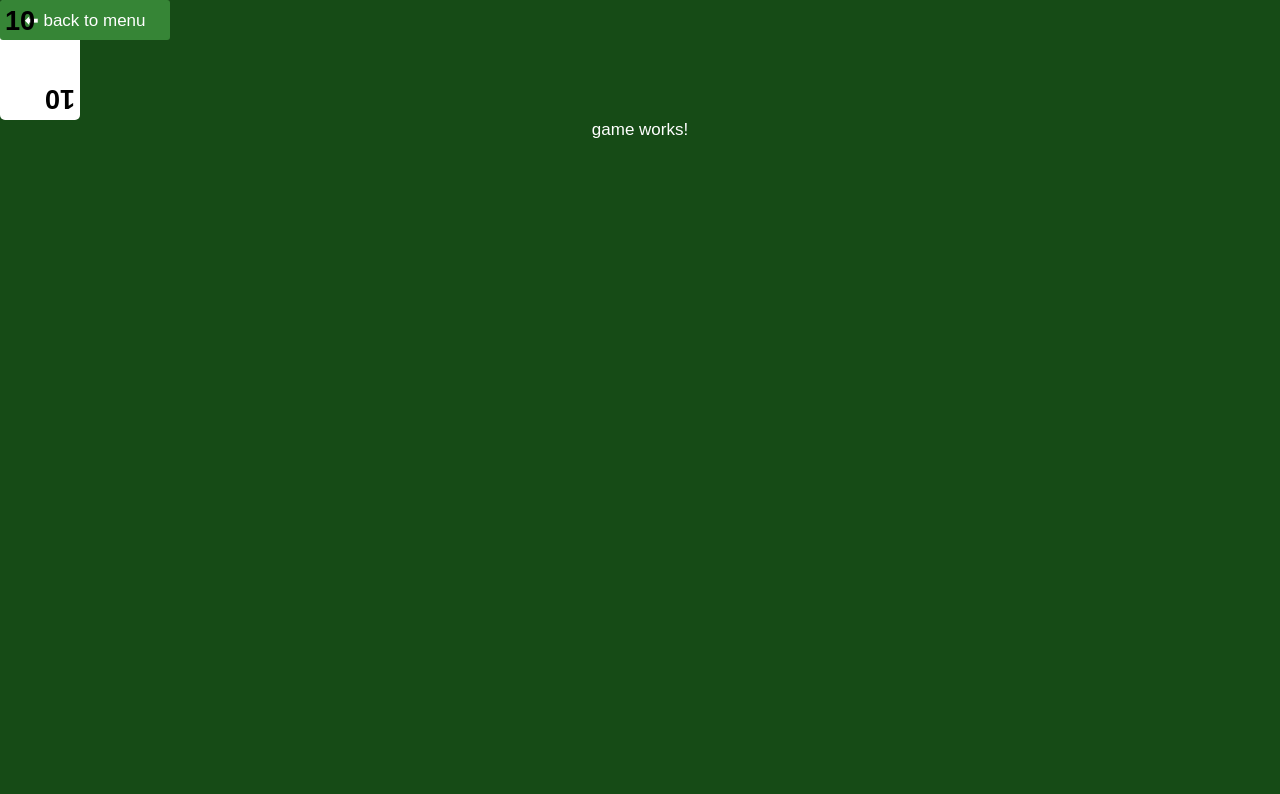
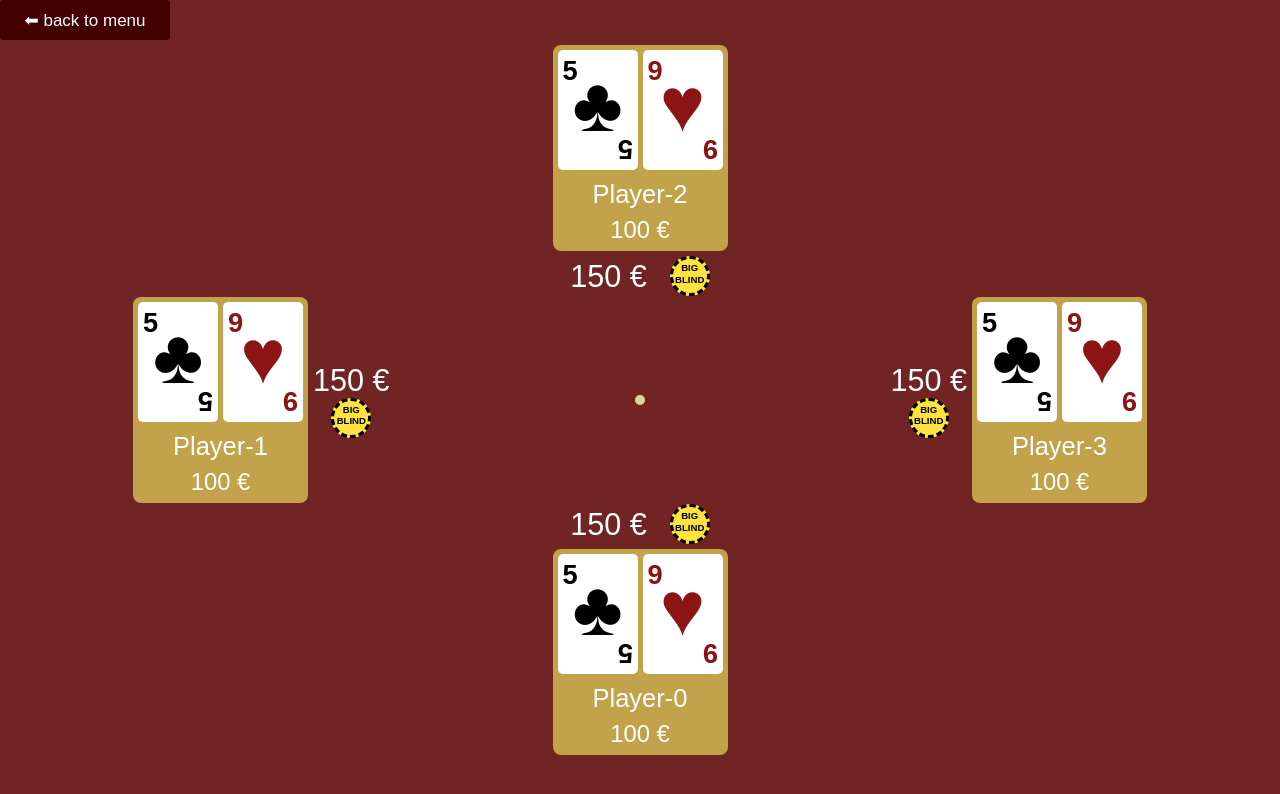
Before and after one commit to babakjalilian/poker, a React (Create React App) app: page / in a window 1280 px wide. Both pictures are taken after a click on the element "play!". Shown: the top 794 px of the page. Built offline with nearby package versions, Linux system fonts and the light colour scheme.

Commit message:
game layout and game table implemented

```diff
--- a/src/App.css
+++ b/src/App.css
@@ -1,13 +1,19 @@
 :root {
   --btn-blue-base: #244767;
   --btn-blue-hover: #1b4266;
-  --btn-red-base: #702424;
-  --btn-red-hover: #571c1c;
+  --bg-red: #702424;
+  --btn-red: #571c1c;
   --btn-green-base: #276627;
   --btn-green-hover: #368536;
   --bg-green: #164b16;
   --bg-darkgreen: #1a341a;
   --transparent: #ffffff00;
+  --btn-red-hover:#420000;
+}
+
+html, body , #root, .game-background{
+  height: 100%;
+  width: 100%;
 }
 
 body {
@@ -19,15 +25,14 @@ body {
 }
 
 .game-background {
-  width: 100%;
-  height: 100vh;
-  min-height: 500px;
-  background-color: var(--bg-green);
+  min-height: 600px;
+  min-width: 900px;
+  background-color: var(--bg-red);
 }
 
 .backButton_container {
-  display: 'flex';
   position: absolute;
   top: 0;
   left: 0;
+  z-index: 2;
 }
--- a/src/App.tsx
+++ b/src/App.tsx
@@ -18,7 +18,7 @@ export const App: React.FC = observer(() => {
                     <Link text="⬅ back to menu" page="Menu" />
                 </div>
             }
-            <Card value={'10'} symbol={"♠"} isFaded={false} isHidden={false} />
+            {/* <Card value={'10'} suit={"♠"} isFaded={true} isHidden={false} /> */}
             <Switch activePage={store.currentPage} >
                 <Menu name="Menu" />
                 <Game name="Game" />
--- a/src/components/Game.tsx
+++ b/src/components/Game.tsx
@@ -1,18 +1,38 @@
 import { observer } from "mobx-react";
 import React, { useEffect } from "react";
 import store from "../Store";
+import Player from "./Player";
+import "./styles/Game.scss";
 
 interface GameProps {
-    name: string
-};
+  name: string;
+}
 
 const Game: React.FC<GameProps> = observer(() => {
-    useEffect(() => {
-        store.startInitialGame();
-    }, []);
+  useEffect(() => {
+    store.startInitialGame();
+  }, []);
 
-    return (
-        <div style={{ display: "flex", justifyContent: "center" }}>game works!</div>
-    )
+  return (
+    <>
+      <div className="poker-container">
+        <div className="poker-table"></div>
+        <div className="outside-ring"></div>
+        <div className="inside-ring"></div>
+        <div className="card-container-topmid">
+          <Player playerId={2} />
+        </div>
+        <div className="card-container-midleft">
+          <Player playerId={1} />
+        </div>
+        <div className="card-container-midright">
+          <Player playerId={3} />
+        </div>
+        <div className="card-container-botmid">
+          <Player playerId={0} />
+        </div>
+      </div>
+    </>
+  );
 });
 export default Game;
--- /dev/null
+++ b/src/components/styles/Game.scss
@@ -0,0 +1,109 @@
+$poker-table-color-dark: #073602;
+$poker-table-color-light: #36aa25;
+$poker-table-outside-ring-color: #873e16;
+$poker-table-outside-ring-border-color: #c29f41;
+$white-color: #ffffff;
+
+.poker-container {
+    justify-content: center;
+    align-items: center;
+    display: flex;
+    width: 100%;
+    height: 100%;
+    /* padding: 5%; */
+    box-sizing: border-box;
+    position: relative;
+
+    .poker-table {
+        position: absolute;
+        top: calc(5% + 100px);
+        bottom: calc(5% + 100px);
+        right: calc(10% + 100px);
+        left: calc(10% + 100px);
+        justify-self: center;
+        align-self: center;
+        // position: relative;
+        // width: 70%;
+        // height: 70%;
+        background-color: $poker-table-outside-ring-color;
+        border-radius: 180px;
+        box-shadow: 0px 0px 50px 0px rgba(0, 0, 0, 0.75), inset 0px 0px 22px 2px rgba(0, 0, 0, 0.75);
+        // box-shadow: 10px 10px 200px 0px rgba(0, 0, 0, 0.55), inset 0px 0px 18px 4px rgba(0, 0, 0, 0.75);
+    }
+    .inside-ring {
+        position: absolute;
+        top: calc(13% + 100px);
+        bottom: calc(13% + 100px);
+        right: calc(15% + 100px);
+        left: calc(15% + 100px);
+        // width: calc(100% - 200px);
+        // height: calc(100% - 200px);
+        // position: absolute;
+        // top: 50%;
+        // left: 50%;
+        border: 5px rgba($white-color, 0.5) solid;
+        justify-self: center;
+        align-self: center;
+        border-radius: 180px;
+        // transform: translate(-50%, -50%);
+    }
+
+    .outside-ring {
+        position: absolute;
+        top: calc(9% + 100px);
+        bottom: calc(9% + 100px);
+        right: calc(13% + 100px);
+        left: calc(13% + 100px);
+
+        // position: absolute;
+        // width: calc(100% - 100px);
+        // height: calc(100% - 80px);
+        // top: 50%;
+        // left: 50%;
+        background: $poker-table-color-light;
+        background: radial-gradient(circle, $poker-table-color-light -30%, $poker-table-color-dark 90%);
+        border-radius: 180px;
+        justify-self: center;
+        align-self: center;
+        border: 5px $poker-table-outside-ring-border-color solid;
+        // transform: translate(-50%, -50%);
+    }
+    .card-container-topmid {
+        position: absolute;
+        top: 5%;
+        // transform: translate(-50%, -50%);
+        // width: 200px;
+        // height: 200px;
+        // background-color: yellow;
+    }
+
+    .card-container-midleft {
+        position: absolute;
+        // top: 50%;
+        left: 10%;
+        // transform: translate(-50%, -50%);
+        // width: 200px;
+        // height: 200px;
+        // background-color: yellow;
+    }
+
+    .card-container-midright {
+        position: absolute;
+        // top: 50%;
+        right: 10%;
+        // transform: translate(50%, -50%);
+        // width: 200px;
+        // height: 200px;
+        // background-color: yellow;
+    }
+
+    .card-container-botmid {
+        position: absolute;
+        // left: 50%;
+        bottom: 5%;
+        // transform: translate(-50%, 50%);
+        // width: 200px;
+        // height: 200px;
+        // background-color: yellow;
+    }
+}
--- a/src/components/styles/Link.css
+++ b/src/components/styles/Link.css
@@ -6,7 +6,7 @@
   align-items: center;
   border-radius: 3px;
   height: 20px;
-  background-color: var(--btn-green-base);
+  background-color: var(--btn-red);
   -moz-user-select: none;
   -khtml-user-select: none;
   -webkit-user-select: none;
@@ -16,5 +16,5 @@
 }
 
 .btn:hover {
-  background-color: var(--btn-green-hover);
+  background-color: var(--btn-red-hover);
 }
```
